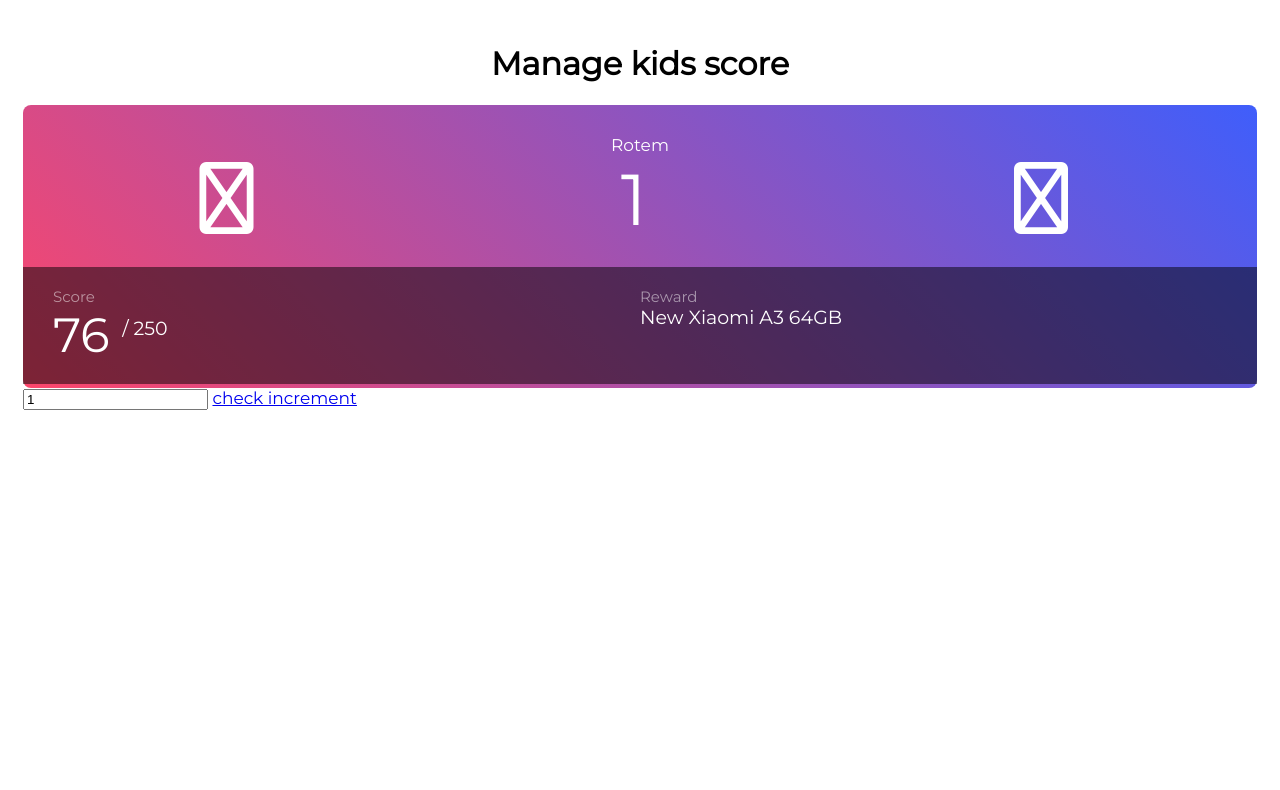
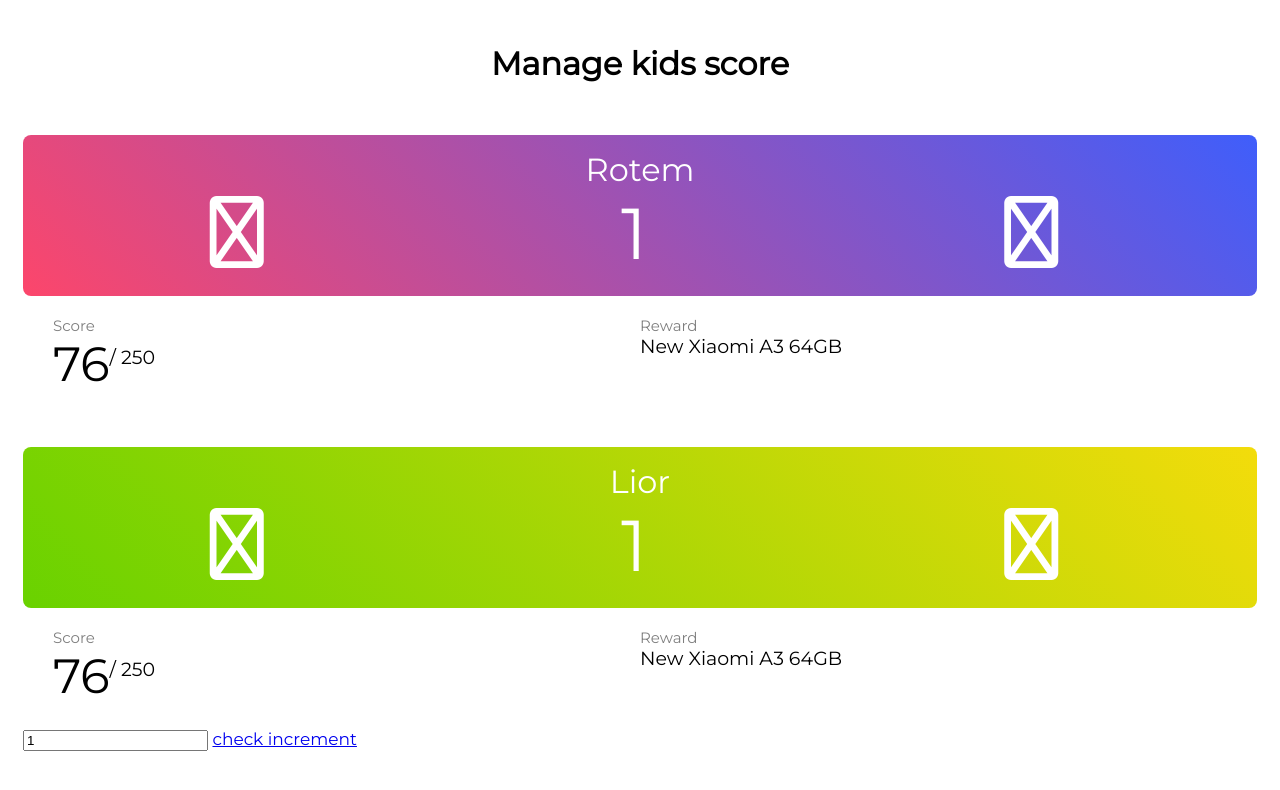
Before and after one commit to dorbarshalom/goals, a plain HTML site: page docs/admin.html in a window 1280 px wide. Drawn offline with Linux system fonts and the light colour scheme.

Commit message:
admin design

```diff
--- a/docs/admin.html
+++ b/docs/admin.html
@@ -32,7 +32,18 @@
 		font-size: 72px;
 		display: inline-block;
 		width:100%;
-		padding-bottom: 20px;
+	}
+	.main{
+		border-radius: 8px;
+		color: #ffffff;
+  		text-align: center;
+  		padding:15px;
+	}
+	.kid.first .main{
+		background: linear-gradient(45deg, #FC466B 0%, #3F5EFB 100%);
+	}
+	.kid.second .main{
+		background: linear-gradient(45deg, #69D200 0%, #F3DC0B 100%);
 	}
 	.change_score > div{
 		text-align: center;
@@ -40,11 +51,11 @@
 		float: left;
 	}
 	.kid{
-		background: linear-gradient(45deg, #FC466B 0%, #3F5EFB 100%);
-		border-radius: 8px;
-		color: #ffffff;
-  		text-align: center;
   		padding-top: 30px;
+	}
+
+	.kid_name{
+		font-size: 32px;
 	}
 
 	h1{
@@ -56,7 +67,6 @@
 	.info{
 		text-align: left;
 		padding:20px 30px;
-		background: rgba(0,0,0,0.5);
 		display: inline-block;
 		width:100%;
 		box-sizing: border-box;
@@ -91,36 +101,60 @@
 
 	<h1>Manage kids score</h1>
 
+	<!-- kid #1 -->
+
  	<div class="kid first">
- 		<div class="kid_name">Rotem</div>
 
- 		<div class="change_score">
- 			<div class="minus" onclick="addScore(-1, 'rotem', 'mobile')"><i class="far fa-minus-circle"></i></div>
+ 		<div class="main">
+ 			<div class="kid_name">Rotem</div>
+	 		<div class="change_score">
 
- 			<div class="increment">1</div>
+	 			<div class="minus" onclick="addScore(-1, 'rotem', 'mobile')"><i class="far fa-minus-circle"></i></div>
 
- 			<div class="plus" onclick="addScore(document.getElementById('scoreIncrement').value, 'rotem', 'mobile')"><i class="far fa-plus-circle"></i></div>
+	 			<div class="increment">1</div>
+
+	 			<div class="plus" onclick="addScore(document.getElementById('scoreIncrement').value, 'rotem', 'mobile')"><i class="far fa-plus-circle"></i></div>
+	 		</div>
  		</div>
  		<div class="info">
 			<div class="score_status">
- 				<div class="label">
- 					Score
- 				</div>
- 				<div class="score">
- 					76
- 					<sup>/ 250</sup>
- 				</div>
+ 				<div class="label">Score</div>
+ 				<div class="score">76<sup>/ 250</sup></div>
 			</div>
 			<div class="reward">
- 				<div class="label">
- 					Reward
- 				</div>
- 				<div>
- 					New Xiaomi A3 64GB
- 				</div>
+ 				<div class="label">Reward</div>
+ 				<div>New Xiaomi A3 64GB</div>
 			</div>
 		</div>
  	</div>
+
+ 	<!-- kid #2 -->
+
+ 	<div class="kid second">
+
+ 		<div class="main">
+ 			<div class="kid_name">Lior</div>
+	 		<div class="change_score">
+
+	 			<div class="minus" onclick="addScore(-1, 'rotem', 'mobile')"><i class="far fa-minus-circle"></i></div>
+
+	 			<div class="increment">1</div>
+
+	 			<div class="plus" onclick="addScore(document.getElementById('scoreIncrement').value, 'rotem', 'mobile')"><i class="far fa-plus-circle"></i></div>
+	 		</div>
+ 		</div>
+ 		<div class="info">
+			<div class="score_status">
+ 				<div class="label">Score</div>
+ 				<div class="score">76<sup>/ 250</sup></div>
+			</div>
+			<div class="reward">
+ 				<div class="label">Reward</div>
+ 				<div>New Xiaomi A3 64GB</div>
+			</div>
+		</div>
+ 	</div>
+
 
 
 
```
